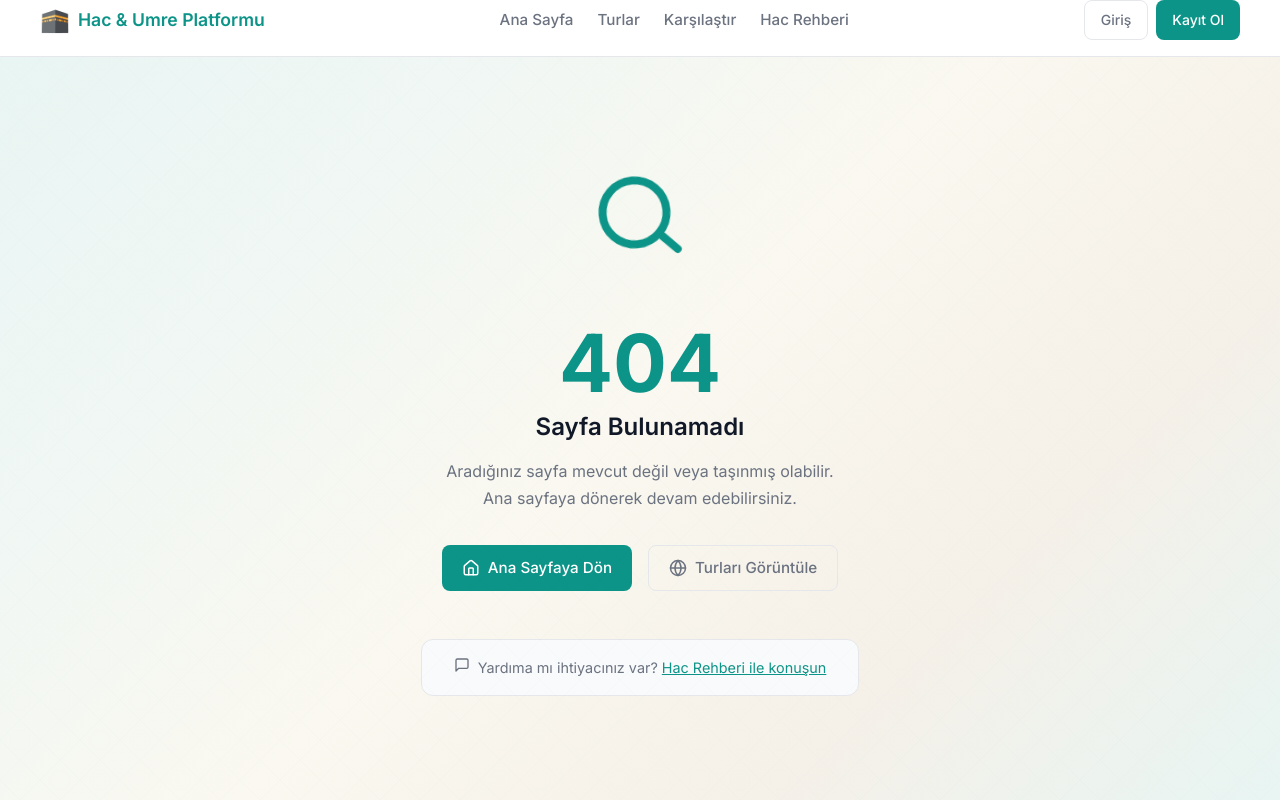
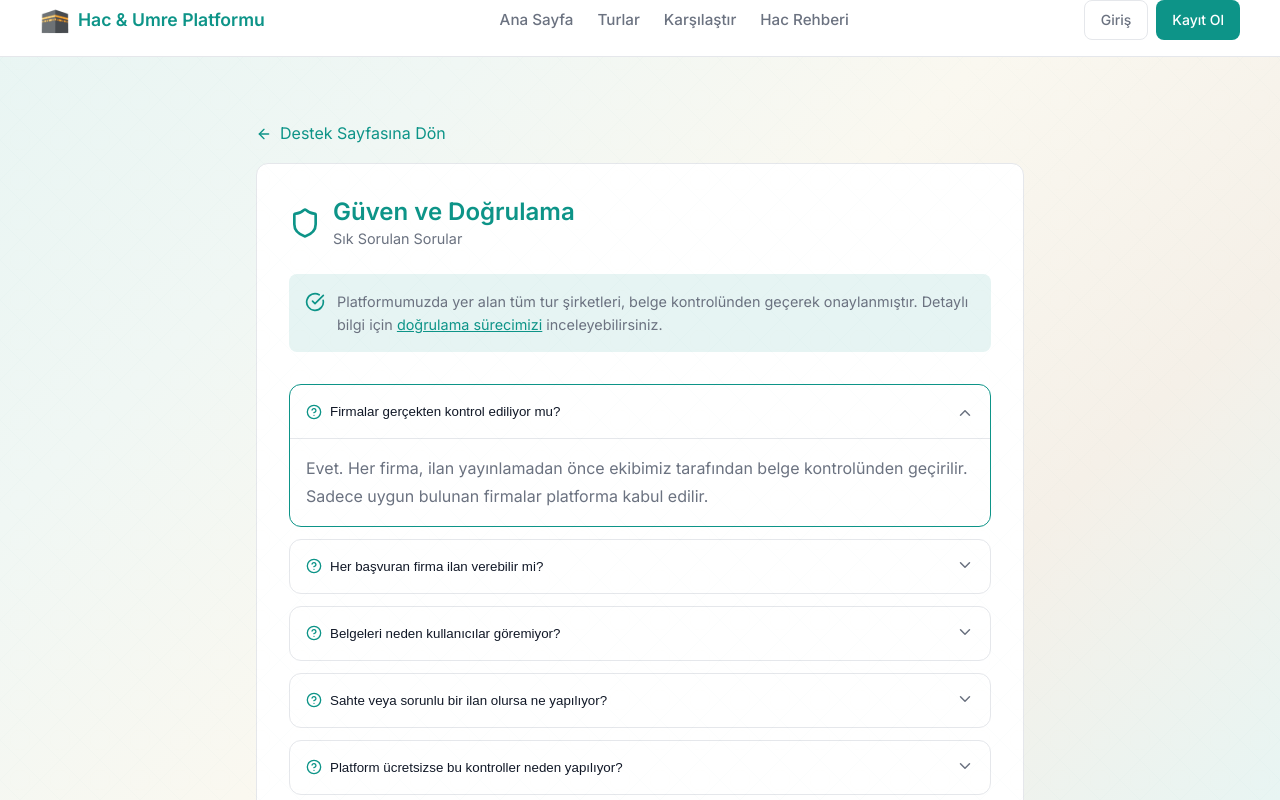
Before and after one commit to htas0443-max/hac-umre-platform, a React (Vite) app in the folder frontend/: page /trust-faq in a window 1280 px wide. Shown: the top 800 px of the page. Built offline with nearby package versions, Linux system fonts and the light colour scheme; no server answers; the HTML template or start-up script is replaced by a standard one.

Commit message:
refactor: move trust FAQ to separate page, add link in SupportPage

```diff
--- a/frontend/src/App.tsx
+++ b/frontend/src/App.tsx
@@ -36,6 +36,7 @@ const AdminLogin = React.lazy(() => import('./pages/AdminLogin'));
 const TermsPage = React.lazy(() => import('./pages/TermsPage'));
 const PrivacyPage = React.lazy(() => import('./pages/PrivacyPage'));
 const VerificationPage = React.lazy(() => import('./pages/VerificationPage'));
+const TrustFaqPage = React.lazy(() => import('./pages/TrustFaqPage'));
 const NotFound = React.lazy(() => import('./pages/NotFound'));
 
 // Loading component for Suspense fallback
@@ -106,6 +107,7 @@ function AppRoutes() {
               <Route path="/terms" element={<TermsPage />} />
               <Route path="/privacy" element={<PrivacyPage />} />
               <Route path="/verification" element={<VerificationPage />} />
+              <Route path="/trust-faq" element={<TrustFaqPage />} />
               <Route
                 path="/tours"
                 element={
--- a/frontend/src/pages/SupportPage.tsx
+++ b/frontend/src/pages/SupportPage.tsx
@@ -15,13 +15,6 @@ const CATEGORIES = [
 ];
 
 const FAQ = [
-    // Güven ve Doğrulama
-    { q: 'Firmalar gerçekten kontrol ediliyor mu?', a: 'Evet. Her firma, ilan yayınlamadan önce ekibimiz tarafından belge kontrolünden geçirilir. Sadece uygun bulunan firmalar platforma kabul edilir.' },
-    { q: 'Her başvuran firma ilan verebilir mi?', a: 'Hayır. Belgelerini eksiksiz ve doğru şekilde yükleyen firmalar değerlendirilir. Uygun bulunmayanlar reddedilir.' },
-    { q: 'Belgeleri neden kullanıcılar göremiyor?', a: 'Belge detayları hassas bilgilerdir. Bunları herkese açık tutmak, sahteciliği kolaylaştırabilir. Bu nedenle kontroller arka planda yapılır ve sadece sonuç paylaşılır.' },
-    { q: 'Sahte veya sorunlu bir ilan olursa ne yapılıyor?', a: 'Şüpheli ilanlar incelemeye alınır. Sorun tespit edilirse ilan kaldırılır ve firma askıya alınabilir. Kullanıcılar dilerlerse bize ulaşarak bildirimde bulunabilir.' },
-    { q: 'Platform ücretsizse bu kontroller neden yapılıyor?', a: 'Amacımız güvenilir bir ortam sunmak. Kullanıcıların tur ararken karşılaştıkları firmalara güven duyması bizim için önemli. Bu nedenle belge kontrolü temel bir adım olarak uygulanıyor.' },
-    // Genel Sorular
     { q: 'Rezervasyonumu nasıl iptal ederim?', a: 'Rezervasyon iptali için operatör ile iletişime geçin veya destek talebi oluşturun. İptal koşulları tur sözleşmesinde belirtilmiştir.' },
     { q: 'Ödeme yöntemleri nelerdir?', a: 'Kredi kartı, havale/EFT ve kapıda ödeme seçenekleri mevcuttur. Taksit seçenekleri için bankanızla iletişime geçin.' },
     { q: 'Vize işlemleri için ne gerekli?', a: 'Pasaport (min 6 ay geçerli), biyometrik fotoğraf ve başvuru formu gereklidir. Detaylar tur bilgisinde yer alır.' },
@@ -186,6 +179,23 @@ export default function SupportPage() {
                         </AnimatePresence>
                     </div>
                 ))}
+
+                {/* Trust FAQ Link */}
+                <div style={{
+                    marginTop: '1.5rem',
+                    padding: '1rem',
+                    background: 'rgba(13, 148, 136, 0.1)',
+                    borderRadius: '8px',
+                    textAlign: 'center'
+                }}>
+                    <p style={{ margin: 0, color: 'var(--text-secondary)', fontSize: '0.9rem' }}>
+                        Firmaların ve ilanların nasıl doğrulandığını merak ediyorsanız,{' '}
+                        <Link to="/trust-faq" style={{ color: 'var(--primary-teal)', fontWeight: 500 }}>
+                            Güven ve Doğrulama SSS
+                        </Link>{' '}
+                        sayfamızı inceleyebilirsiniz.
+                    </p>
+                </div>
             </div>
 
             {/* Ticket Form */}
--- /dev/null
+++ b/frontend/src/pages/TrustFaqPage.tsx
@@ -0,0 +1,184 @@
+import { useState } from 'react';
+import { Link } from 'react-router-dom';
+import { motion, AnimatePresence } from 'framer-motion';
+import { Shield, ChevronDown, CheckCircle, HelpCircle, ArrowLeft } from 'lucide-react';
+import PageMeta from '../components/PageMeta';
+
+const TRUST_FAQ = [
+    {
+        q: 'Firmalar gerçekten kontrol ediliyor mu?',
+        a: 'Evet. Her firma, ilan yayınlamadan önce ekibimiz tarafından belge kontrolünden geçirilir. Sadece uygun bulunan firmalar platforma kabul edilir.'
+    },
+    {
+        q: 'Her başvuran firma ilan verebilir mi?',
+        a: 'Hayır. Belgelerini eksiksiz ve doğru şekilde yükleyen firmalar değerlendirilir. Uygun bulunmayanlar reddedilir.'
+    },
+    {
+        q: 'Belgeleri neden kullanıcılar göremiyor?',
+        a: 'Belge detayları hassas bilgilerdir. Bunları herkese açık tutmak, sahteciliği kolaylaştırabilir. Bu nedenle kontroller arka planda yapılır ve sadece sonuç paylaşılır.'
+    },
+    {
+        q: 'Sahte veya sorunlu bir ilan olursa ne yapılıyor?',
+        a: 'Şüpheli ilanlar incelemeye alınır. Sorun tespit edilirse ilan kaldırılır ve firma askıya alınabilir. Kullanıcılar dilerlerse bize ulaşarak bildirimde bulunabilir.'
+    },
+    {
+        q: 'Platform ücretsizse bu kontroller neden yapılıyor?',
+        a: 'Amacımız güvenilir bir ortam sunmak. Kullanıcıların tur ararken karşılaştıkları firmalara güven duyması bizim için önemli. Bu nedenle belge kontrolü temel bir adım olarak uygulanıyor.'
+    },
+];
+
+export default function TrustFaqPage() {
+    const [expandedFaq, setExpandedFaq] = useState<number | null>(0);
+
+    return (
+        <>
+            <PageMeta
+                title="Güven ve Doğrulama SSS"
+                description="Hac ve Umre platformunda firmalar ve ilanların nasıl doğrulandığı hakkında sık sorulan sorular."
+            />
+            <motion.div
+                style={{ maxWidth: '800px', margin: '2rem auto', padding: '0 1rem' }}
+                initial={{ opacity: 0, y: 20 }}
+                animate={{ opacity: 1, y: 0 }}
+                transition={{ duration: 0.5 }}
+            >
+                {/* Back Link */}
+                <Link
+                    to="/support"
+                    style={{
+                        display: 'inline-flex',
+                        alignItems: 'center',
+                        gap: '0.5rem',
+                        color: 'var(--primary-teal)',
+                        textDecoration: 'none',
+                        marginBottom: '1rem'
+                    }}
+                >
+                    <ArrowLeft size={16} />
+                    Destek Sayfasına Dön
+                </Link>
+
+                <div className="card" style={{ padding: '2rem' }}>
+                    {/* Header */}
+                    <div style={{
+                        display: 'flex',
+                        alignItems: 'center',
+                        gap: '0.75rem',
+                        marginBottom: '1.5rem'
+                    }}>
+                        <Shield size={32} color="var(--primary-teal)" />
+                        <div>
+                            <h1 style={{ margin: 0, color: 'var(--primary-teal)', fontSize: '1.5rem' }}>
+                                Güven ve Doğrulama
+                            </h1>
+                            <p style={{ margin: 0, color: 'var(--text-secondary)', fontSize: '0.9rem' }}>
+                                Sık Sorulan Sorular
+                            </p>
+                        </div>
+                    </div>
+
+                    {/* Info Box */}
+                    <div style={{
+                        padding: '1rem',
+                        background: 'rgba(13, 148, 136, 0.1)',
+                        borderRadius: '8px',
+                        marginBottom: '2rem',
+                        display: 'flex',
+                        alignItems: 'flex-start',
+                        gap: '0.75rem'
+                    }}>
+                        <CheckCircle size={20} color="var(--primary-teal)" style={{ flexShrink: 0, marginTop: '2px' }} />
+                        <p style={{ margin: 0, color: 'var(--text-secondary)', fontSize: '0.9rem', lineHeight: 1.6 }}>
+                            Platformumuzda yer alan tüm tur şirketleri, belge kontrolünden geçerek onaylanmıştır.
+                            Detaylı bilgi için <Link to="/verification" style={{ color: 'var(--primary-teal)' }}>doğrulama sürecimizi</Link> inceleyebilirsiniz.
+                        </p>
+                    </div>
+
+                    {/* FAQ List */}
+                    <div style={{ display: 'flex', flexDirection: 'column', gap: '0.75rem' }}>
+                        {TRUST_FAQ.map((item, idx) => (
+                            <motion.div
+                                key={idx}
+                                className="card"
+                                style={{
+                                    padding: 0,
+                                    overflow: 'hidden',
+                                    border: expandedFaq === idx ? '1px solid var(--primary-teal)' : '1px solid var(--border-color)'
+                                }}
+                            >
+                                <button
+                                    onClick={() => setExpandedFaq(expandedFaq === idx ? null : idx)}
+                                    style={{
+                                        width: '100%',
+                                        padding: '1rem',
+                                        background: 'none',
+                                        border: 'none',
+                                        cursor: 'pointer',
+                                        display: 'flex',
+                                        alignItems: 'center',
+                                        justifyContent: 'space-between',
+                                        gap: '1rem',
+                                        textAlign: 'left'
+                                    }}
+                                >
+                                    <span style={{
+                                        fontWeight: 500,
+                                        color: 'var(--text-primary)',
+                                        display: 'flex',
+                                        alignItems: 'center',
+                                        gap: '0.5rem'
+                                    }}>
+                                        <HelpCircle size={16} color="var(--primary-teal)" aria-hidden="true" />
+                                        {item.q}
+                                    </span>
+                                    <motion.div
+                                        animate={{ rotate: expandedFaq === idx ? 180 : 0 }}
+                                        transition={{ duration: 0.2 }}
+                                    >
+                                        <ChevronDown size={18} color="var(--text-secondary)" />
+                                    </motion.div>
+                                </button>
+                                <AnimatePresence>
+                                    {expandedFaq === idx && (
+                                        <motion.div
+                                            initial={{ height: 0, opacity: 0 }}
+                                            animate={{ height: 'auto', opacity: 1 }}
+                                            exit={{ height: 0, opacity: 0 }}
+                                            transition={{ duration: 0.2 }}
+                                            style={{ overflow: 'hidden' }}
+                                        >
+                                            <div style={{
+                                                padding: '0 1rem 1rem',
+                                                color: 'var(--text-secondary)',
+                                                lineHeight: 1.7,
+                                                borderTop: '1px solid var(--border-color)',
+                                                paddingTop: '1rem'
+                                            }}>
+                                                {item.a}
+                                            </div>
+                                        </motion.div>
+                                    )}
+                                </AnimatePresence>
+                            </motion.div>
+                        ))}
+                    </div>
+
+                    {/* Footer Link */}
+                    <div style={{
+                        marginTop: '2rem',
+                        paddingTop: '1.5rem',
+                        borderTop: '1px solid var(--border-color)',
+                        textAlign: 'center'
+                    }}>
+                        <p style={{ color: 'var(--text-secondary)', fontSize: '0.9rem', margin: 0 }}>
+                            Başka sorularınız mı var?{' '}
+                            <Link to="/support" style={{ color: 'var(--primary-teal)' }}>
+                                Destek ekibimize ulaşın
+                            </Link>
+                        </p>
+                    </div>
+                </div>
+            </motion.div>
+        </>
+    );
+}
```
